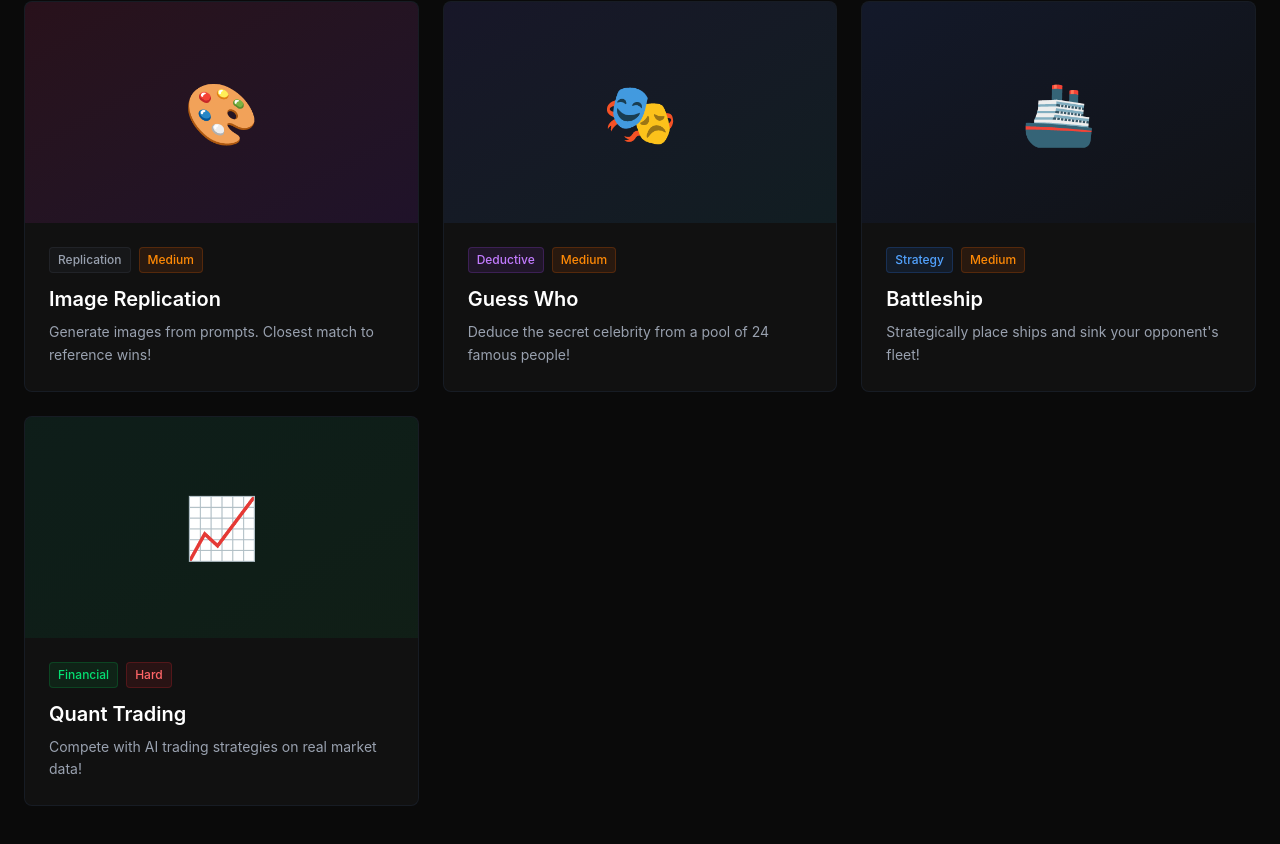
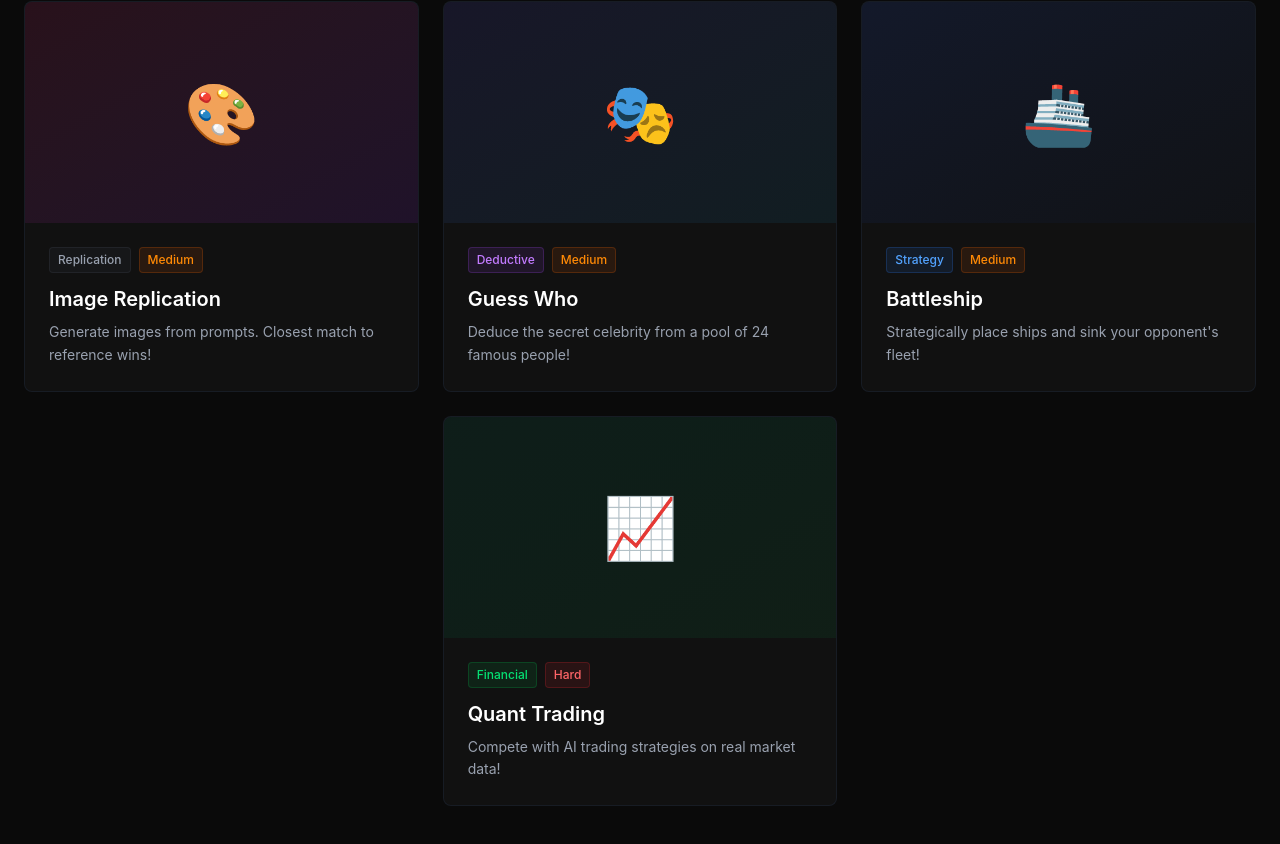
Before and after one commit to StiopaPopa/prompt-royale, a Next.js app: page / in a window 1280 px wide. Shown: the part 953-1797 px from the top of the page. Built offline with nearby package versions, Linux system fonts and the light colour scheme.

Commit message:
Update page.tsx

```diff
--- a/src/app/page.tsx
+++ b/src/app/page.tsx
@@ -276,7 +276,7 @@ export default function Home() {
             </Link>
 
             {/* Quant Trading Tile */}
-            <Link href="/games/quant-trading" className="group">
+            <Link href="/games/quant-trading" className="group lg:col-start-2">
               <div className="bg-[#111111] rounded-lg border border-gray-800/50 hover:border-gray-700 transition-all duration-200 overflow-hidden">
                 <div className="aspect-video bg-gradient-to-br from-emerald-900/20 to-green-900/20 flex items-center justify-center">
                   <span className="text-6xl">📈</span>
```
